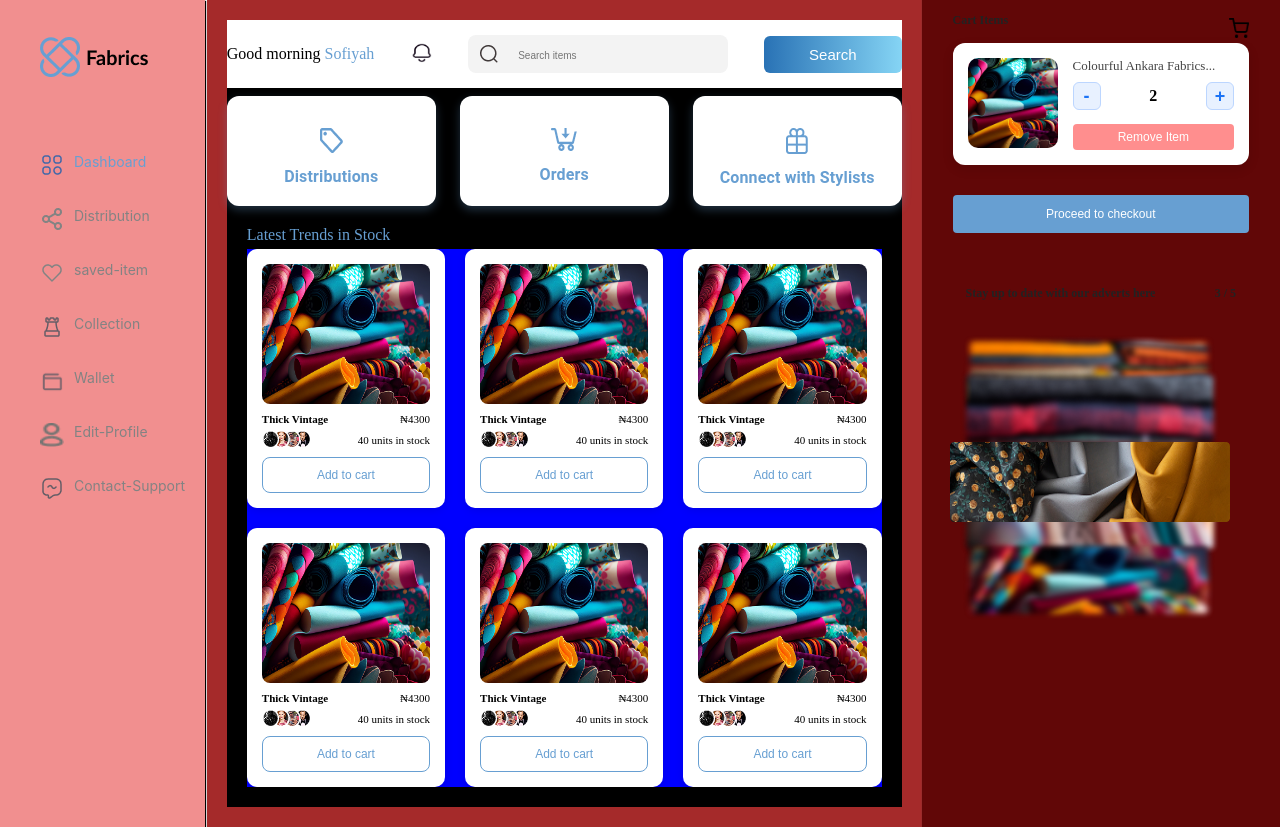
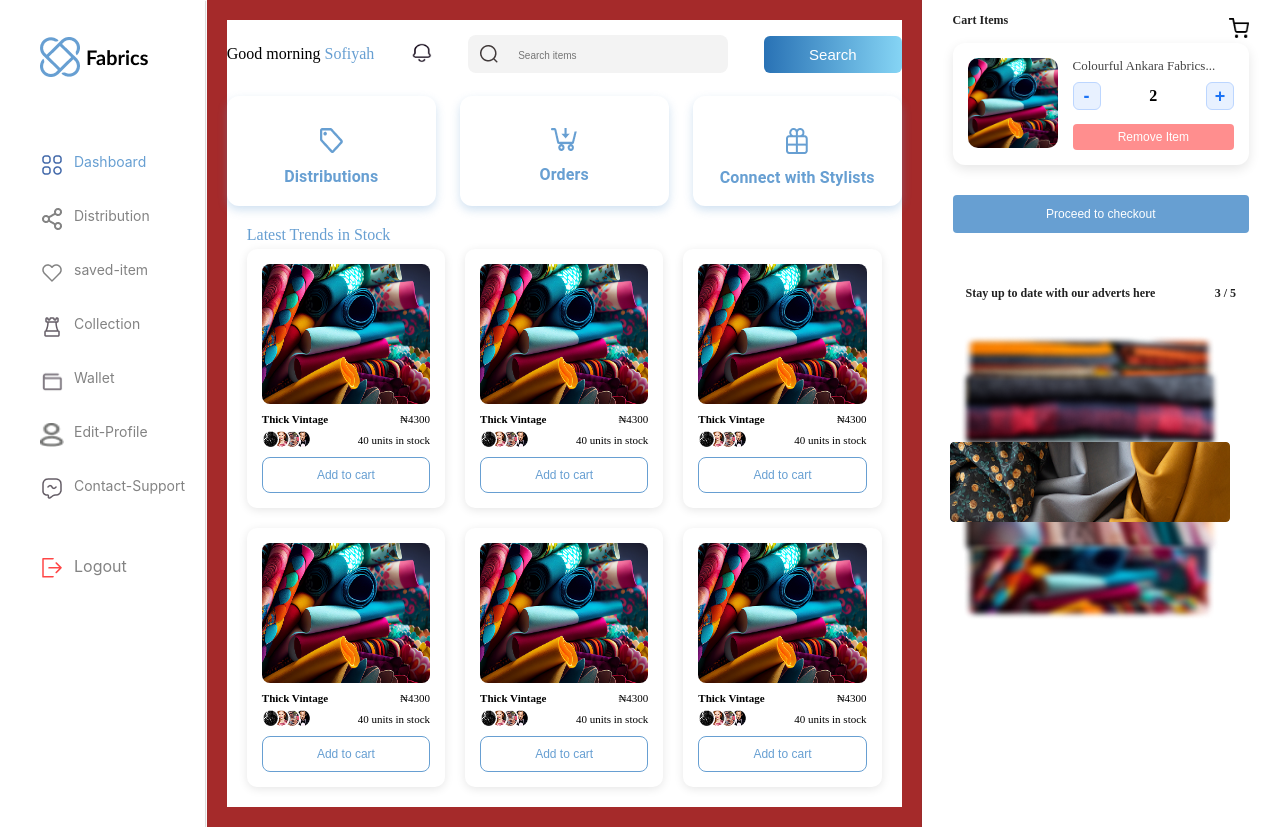
Before and after one commit to Oyindamola-Ashabi/activate-dashboard, a React (Vite) app: page / in a window 1280 px wide. Built offline with nearby package versions, Linux system fonts and the light colour scheme.

Commit message:
my first commit

```diff
--- a/src/admin-user/add-cart-details/AddCardDetails.css
+++ b/src/admin-user/add-cart-details/AddCardDetails.css
@@ -4,3 +4,29 @@
     background-color: white;
     /* box-shadow: 1px 1px 1px rgba(136, 136, 136, 0.3); */
 }
+
+.colorful{
+    display: flex;
+    gap: 5px;
+    margin-top: 20px;
+    /* font-size: 20px; */
+    /* font-weight: 400; */
+}
+
+.product-details .wrap{
+    width: 95%;
+    height: auto;
+    /* background-color: blue; */
+    margin-top: 20px;
+    margin-left: 15px;
+    /* background: #fff; */
+  padding: 15px;
+  border-radius: 10px;
+  box-shadow: 0 2px 10px rgba(0,0,0,0.1);
+
+}
+
+.wrap .product-img-wrapper .product-img{
+    width: 100%;
+    height: auto;
+}
--- a/src/admin-user/add-cart-details/AddCardDetails.jsx
+++ b/src/admin-user/add-cart-details/AddCardDetails.jsx
@@ -1,13 +1,24 @@
 import { useParams } from "react-router-dom";
 import bigClothOne from '../../assets/bigCloth.png';
-import './AddCardDetails'
+import './AddCardDetails.css'
+import NavTop from "../common/nav-top/NavTop";
+// import { FaArrowLeft } from "react-icons/fa";
+import ArrowBackIcon from '@mui/icons-material/ArrowBack';
+
 
 const AddCardDetails = () => {
     const { id } = useParams();
 
     return (
         <div className="product-details">
+            <NavTop />
+            <div className="colorful">
+                <ArrowBackIcon />
                 <h2>Colourful Ankara Fabrics</h2>
+            </div>
+
+            <div className="wrap">
+
 
                 <div className="product-img-wrapper">
                     <img src={bigClothOne} alt="Product" className="product-img" />
@@ -23,6 +34,7 @@ const AddCardDetails = () => {
                     <button className="add-btn">Add to cart</button>
                 </div>
             </div>
+        </div >
     );
 };
 
--- a/src/admin-user/collections/cardone/cardtwo/CardTwo.css
+++ b/src/admin-user/collections/cardone/cardtwo/CardTwo.css
@@ -4,7 +4,7 @@
   gap: 20px;
   /* padding: 20px; */
   margin-top: 5px;
-  background-color: blue;
+  /* background-color: blue; */
 }
 
 /* .cards-container {
--- a/src/admin-user/common/right-bar/Rightside.css
+++ b/src/admin-user/common/right-bar/Rightside.css
@@ -1,7 +1,7 @@
 .right-side-container{
     width: 28%;
     min-height: 100vh;
-    background-color: rgb(97, 7, 7);
+    /* background-color: rgb(97, 7, 7); */
     color: black;
     box-shadow: 1px 1px 1px 1px rgba(66, 64, 64, 0.6);
 
--- a/src/admin-user/common/side-bar/data/SideBar.css
+++ b/src/admin-user/common/side-bar/data/SideBar.css
@@ -1,8 +1,8 @@
-.container{
+.container {
     width: 16%;
     min-height: 100vh;
-    background-color: rgb(241, 143, 143);
-    box-shadow: 1px 1px 1px black;
+    /* background-color: rgb(241, 143, 143); */
+    box-shadow: 1px 1px 1px rgba(136, 136, 136, 0.3);
     margin-right: 2px;
 
 
@@ -10,47 +10,87 @@
 }
 
 
-.logo{
+.logo {
     padding-left: 40px;
     margin-top: 30px;
     margin-bottom: 50px;
 }
 
-.side-bar{
+.side-bar {
     margin-top: 0;
     width: 100%;
     padding: 15px 15px 15px 40px;
     display: flex;
 }
 
-.inner-element .side-bar a{
+.inner-element .side-bar a {
     text-decoration: none;
     color: #838383;
     font-family: inter;
 }
 
-.new{
+.new {
     display: flex;
     gap: 10px;
 }
 
 .active-link {
-    color: #679FD2 !important;  /* ACTIVE COLOR */
+    color: #679FD2 !important;
+    /* ACTIVE COLOR */
     font-weight: 500;
 }
 
 .active-link img {
-    filter: brightness(0) saturate(100%) invert(36%) sepia(54%) saturate(618%)
-    hue-rotate(179deg) brightness(93%) contrast(88%);
+    filter: brightness(0) saturate(100%) invert(36%) sepia(54%) saturate(618%) hue-rotate(179deg) brightness(93%) contrast(88%);
 }
 
-.iconn-img{
+.iconn-img {
     width: 24px;
     height: 24px;
 
 }
 
-.text{
+.text {
     font-size: 14px;
     font-weight: 400;
 }
+
+
+
+
+/* option one button 1 */
+/* .logout-btn {
+    margin-top: auto;
+    width: 100%;
+    background: none;
+    border: none;
+    padding: 40px;
+    text-align: left;
+    display: flex;
+    align-items: center;
+    gap: 10px;
+    cursor: pointer;
+    color: #838383;
+    font-family: inter;
+    font-size: 15px;
+}
+
+.logout-btn:hover {
+    background-color: #f5f5f5;
+}
+
+.logout-btn img {
+    width: 20px;
+    height: 20px;
+} */
+
+/* logout option 2 */
+
+.container .logout{
+    display: flex;
+    gap: 10px;
+    padding: 40px;
+    text-decoration: none;
+    color: #838383;
+    font-family: inter;
+}
--- a/src/admin-user/common/side-bar/data/SideBar.jsx
+++ b/src/admin-user/common/side-bar/data/SideBar.jsx
@@ -3,8 +3,14 @@ import './SideBar.css';
 import { NavLink } from "react-router-dom";
 import MenuIcon from '@mui/icons-material/Menu';
 import Logo from '../../../../assets/logo.png';
+import Logout from '../../../../assets/Logout.png'
 
 const SideBar = () => {
+    // const handleLogout = () => {
+    //     alert("Logging out...");
+
+    // };
+
     return (
         <div className="container">
             <img src={Logo} alt="" className="logo" />
@@ -29,8 +35,24 @@ const SideBar = () => {
 
                         </div>
                     </div>
+
                 );
+
             })}
+            {/* LOGOUT BUTTON method 1
+            <button className="logout-btn" onClick={handleLogout}>
+                <img src={Logout} alt="logout icon" className="iconn-img" />
+                <span>Logout</span>
+            </button> */}
+
+            <div className="logout">
+                <img src={Logout} alt="" className="logout-now" />
+                <p>Logout</p>
+            </div>
+
+
+
+
         </div>
     );
 };
--- a/src/admin-user/corrected-layout/CorrectedLayout.css
+++ b/src/admin-user/corrected-layout/CorrectedLayout.css
@@ -12,6 +12,6 @@
   flex: 1;
   padding: 20px;
   background-color: white;
-  width: 54%;
+  width: 55%;
   background-color: brown;
 }
--- a/src/admin-user/dashboard/Dashboard.css
+++ b/src/admin-user/dashboard/Dashboard.css
@@ -1,6 +1,6 @@
 .dashboard-container{
     width: 100%;
-    background-color: black;
+    background-color: white;
 
     /* min-height: 100vh; */
     /* background-color: white; */
--- a/src/admin-user/distribution/Distribution.css
+++ b/src/admin-user/distribution/Distribution.css
@@ -1,5 +1,5 @@
-.distribution-container'{
-    width: 53%;
+.distribution-container{
+    width: 100%;
     /* min-height: 100vh; */
     background-color: white;
     /* box-shadow: 1px 1px 1px rgba(136, 136, 136, 0.3); */
```
Also changed, not shown: src/admin-user/add-card-layout/AddCartLayout.css (deleted, +0 -7 lines), src/admin-user/add-card-layout/AddCartLayout.jsx (deleted, +0 -17 lines), src/admin-user/common/side-bar/data/Data.jsx (+10 -0 lines). Lines whose indentation alone changed are shown as unchanged.
